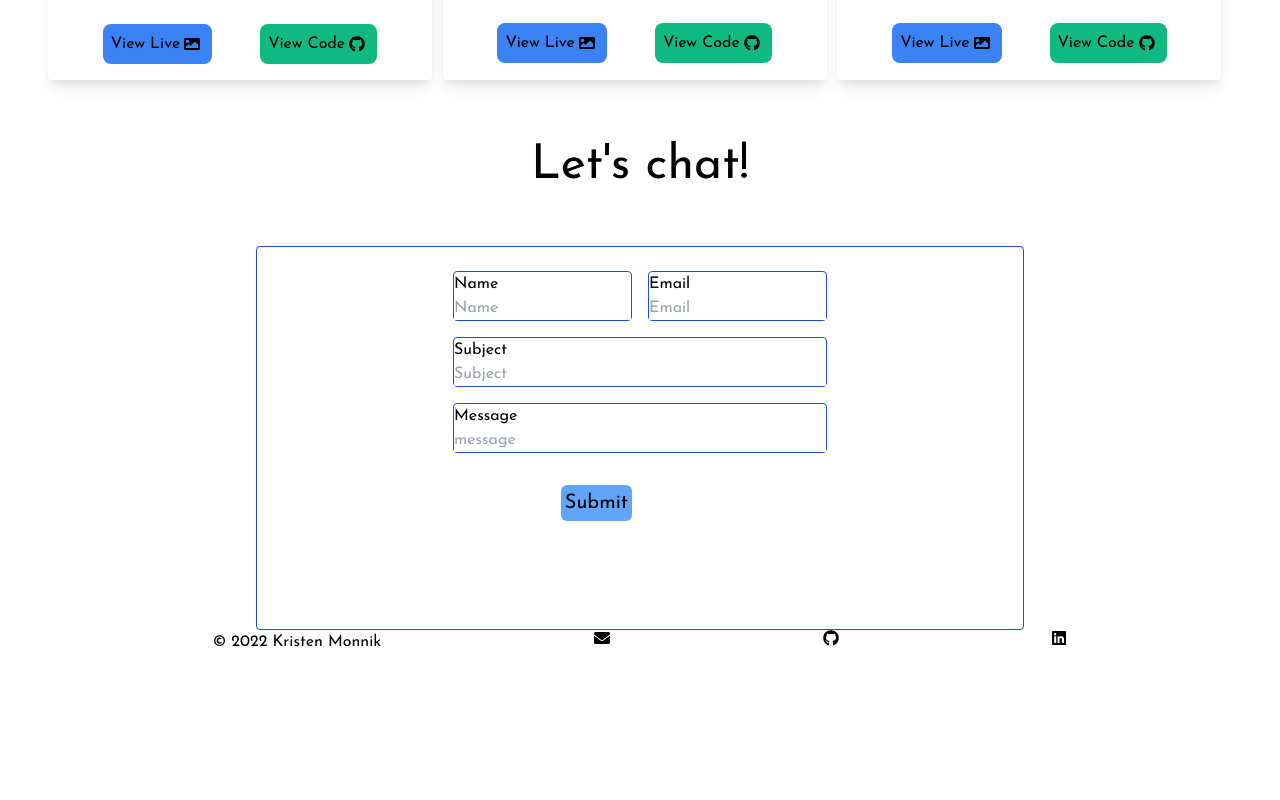
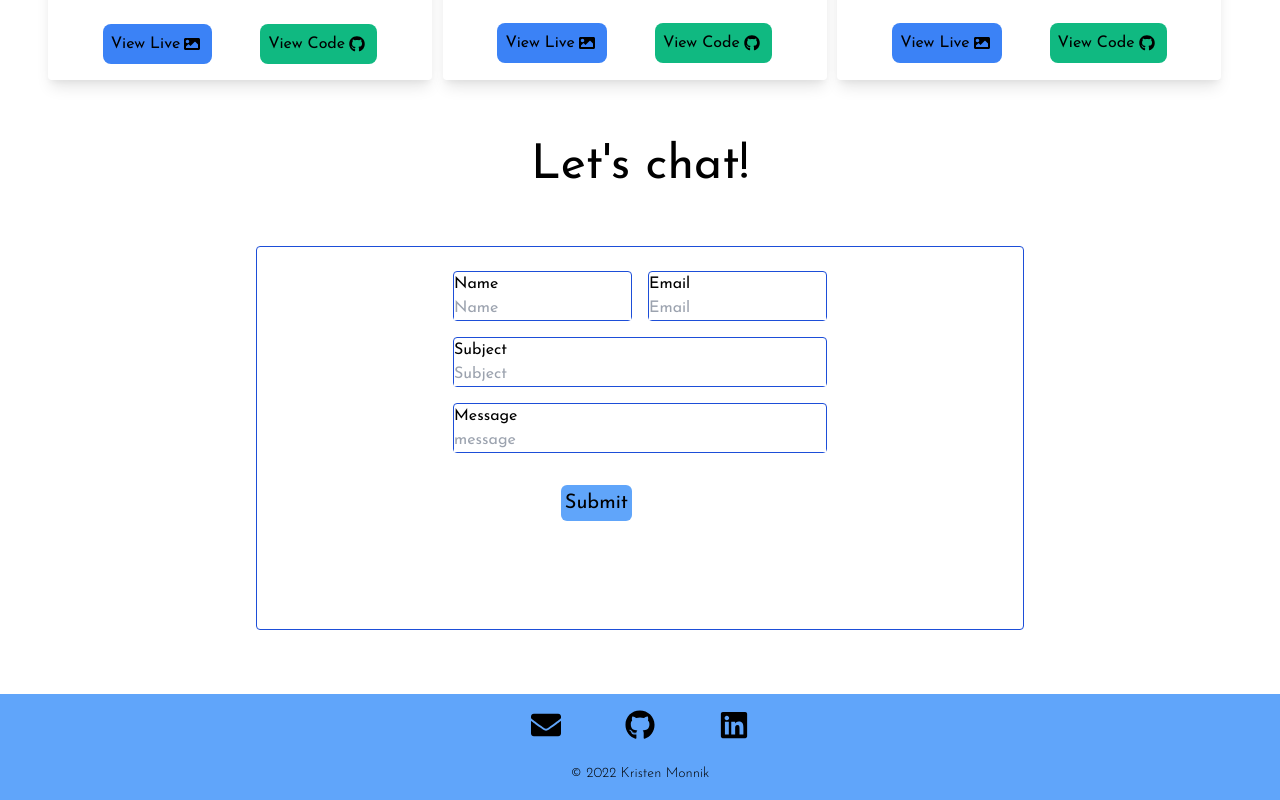
Before and after one commit to k-monnik/react-portfolio, a React (Create React App) app: page /contact in a window 1280 px wide. Shown: the part 2594-3394 px from the top of the page. Before the commit the page ends 3248 px from the top, so only its background shows below. Built offline with nearby package versions, Linux system fonts and the light colour scheme.

Commit message:
add initial stylings to footer

```diff
--- a/src/components/Contact.js
+++ b/src/components/Contact.js
@@ -38,7 +38,7 @@ function Contact() {
     return (
         <div id="contact" className="h-1/2">
             <p className="m-14 font-regular text-5xl flex justify-center">Let's chat!</p>
-            <div className="p-6 h-96 w-3/5 border border-blue-700 rounded flex justify-center mx-auto">
+            <div className="p-6 h-96 w-3/5 border border-blue-700 rounded flex justify-center mx-auto mb-16">
                 <form onSubmit={onSubmit}>
                     <div className="grid grid-cols-2 gap-4">
                         <div className="flex flex-col border border-blue-700 rounded">
--- a/src/components/Footer.js
+++ b/src/components/Footer.js
@@ -2,14 +2,14 @@ import { FaEnvelope, FaGithub, FaLinkedin } from "react-icons/fa";
 
 const Footer = () => {
     return (
-        <div>
+        <div className="h-1/2 bg-blue-400 p-4">
 
-            <div className="flex flex-row justify-evenly">
-                <p>© 2022 Kristen Monnik</p>
-                <FaEnvelope onClick={() => { window.location = 'mailto:krmonnik@gmail.com' }} className="cursor-pointer" />
-                <FaGithub onClick={() => { window.open("https://github.com/k-monnik") }} className="cursor-pointer" />
-                <FaLinkedin onClick={() => { window.open("https://www.linkedin.com/in/kristenmonnik/") }} className="cursor-pointer" />
+            <div className="flex flex-row justify-center gap-16 text-3xl cursor-pointer">
+                <FaEnvelope onClick={() => { window.location = 'mailto:krmonnik@gmail.com' }} className="cursor-pointer hover:text-white" />
+                <FaGithub onClick={() => { window.open("https://github.com/k-monnik") }} className="cursor-pointer hover:text-white" />
+                <FaLinkedin onClick={() => { window.open("https://www.linkedin.com/in/kristenmonnik/") }} className="cursor-pointer hover:text-white" />
             </div>
+            <p className="mt-6 font-light text-sm flex justify-center items-end">© 2022 Kristen Monnik</p>
         </div>
     )
 }
```
